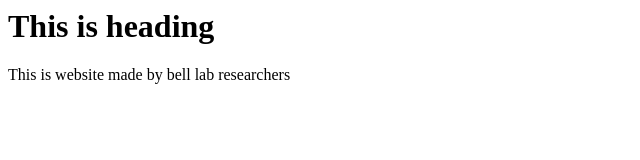
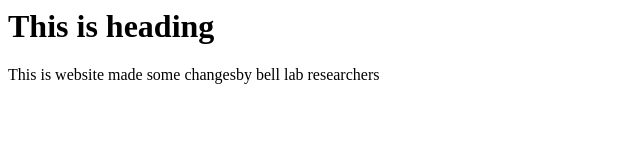
Before and after one commit to Hammad576/my-website, a plain HTML site: page index.html in a window 1280 px wide. Shown: the full height of the page, 0-640 px from the left. Drawn offline with Linux system fonts and the light colour scheme.

Commit message:
Update content in index.html

```diff
--- a/index.html
+++ b/index.html
@@ -1 +1 @@
-<html><head><title>Example</title></head><body><h1>This is heading</h1><p>This is website made by bell lab researchers</p></body></html>
+<html><head><title>Example</title></head><body><h1>This is heading</h1><p>This is website made  some changesby bell lab researchers</p></body></html>
```
